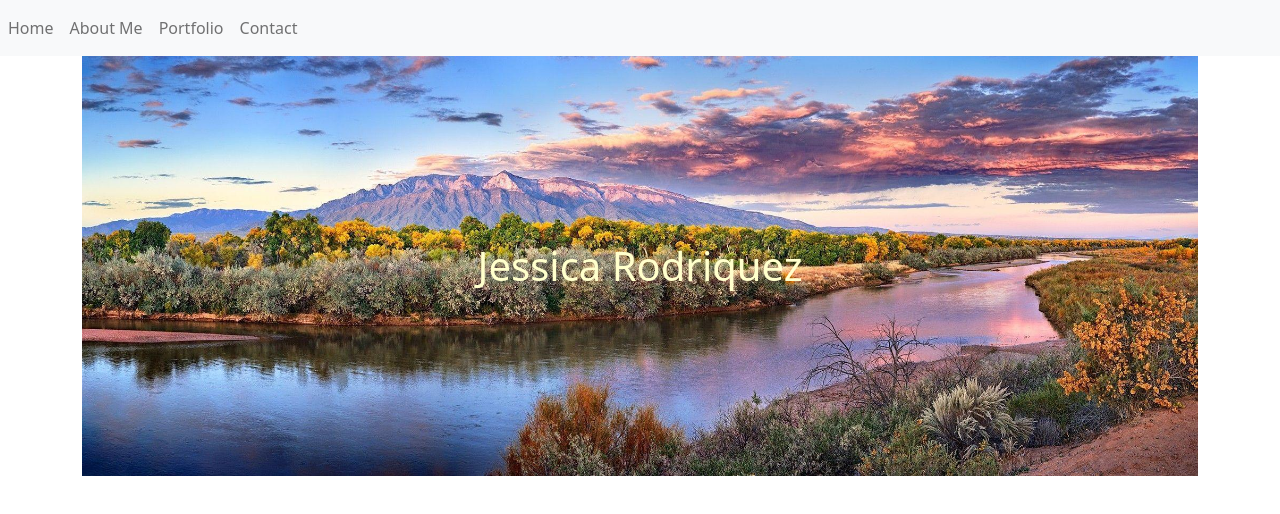
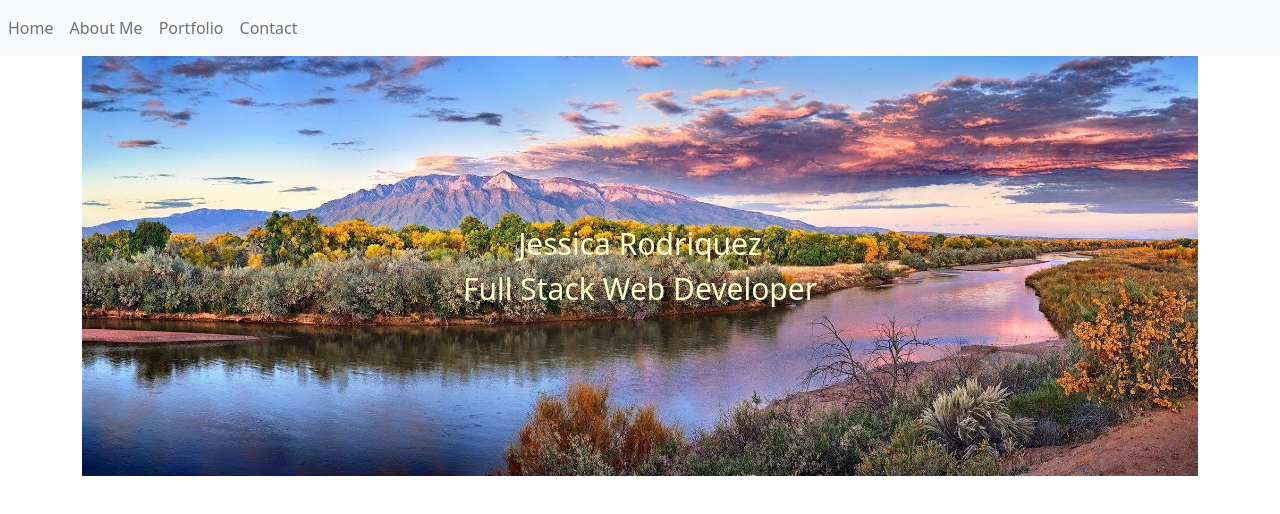
Before and after one commit to jrodri09-ai/pwp-professional-portfolio, a plain HTML site: page public_html/documentation/index.html in a window 1280 px wide. Drawn offline with nearby package versions, Linux system fonts and the light colour scheme.

Commit message:
added name and title

```diff
--- a/public_html/documentation/index.html
+++ b/public_html/documentation/index.html
@@ -38,15 +38,13 @@
     </nav>
 </div>
 
+
 <div class="container">
-    <img src="images/1437136.jpg" alt="The Bosque in New Mexico" style="width:100%;">
-    <div class="centered">Jessica Rodriquez</div>
+    <img src="images/1437136.jpg" class="img-fluid" alt="The Bosque in New Mexico" style="width:100%;">
+    <div class="centered">Jessica Rodriquez <br/> Full Stack Web Developer</div>
+
 </div>
 
-<!--<div class="container.fluid">
-
-    <img src="images/1437136.jpg" class="img-fluid" alt="The Bosque in New Mexico">
-</div> -->
 <!-- Bootstrap Bundle with Popper -->
 <script src="https://cdn.jsdelivr.net/npm/bootstrap@5.0.0/dist/js/bootstrap.bundle.min.js"
         integrity="sha384-p34f1UUtsS3wqzfto5wAAmdvj+osOnFyQFpp4Ua3gs/ZVWx6oOypYoCJhGGScy+8"
--- a/public_html/documentation/styles.css
+++ b/public_html/documentation/styles.css
@@ -1,9 +1,9 @@
-/* Container holding the image and the text */
+/* Container holding the image and the text*/
 .container {
     position: relative;
     text-align: center;
     color: #ffffcc;
-    font-size: 40px;
+    font-size: 30px;
 }
 
 /* Centered text */
```
